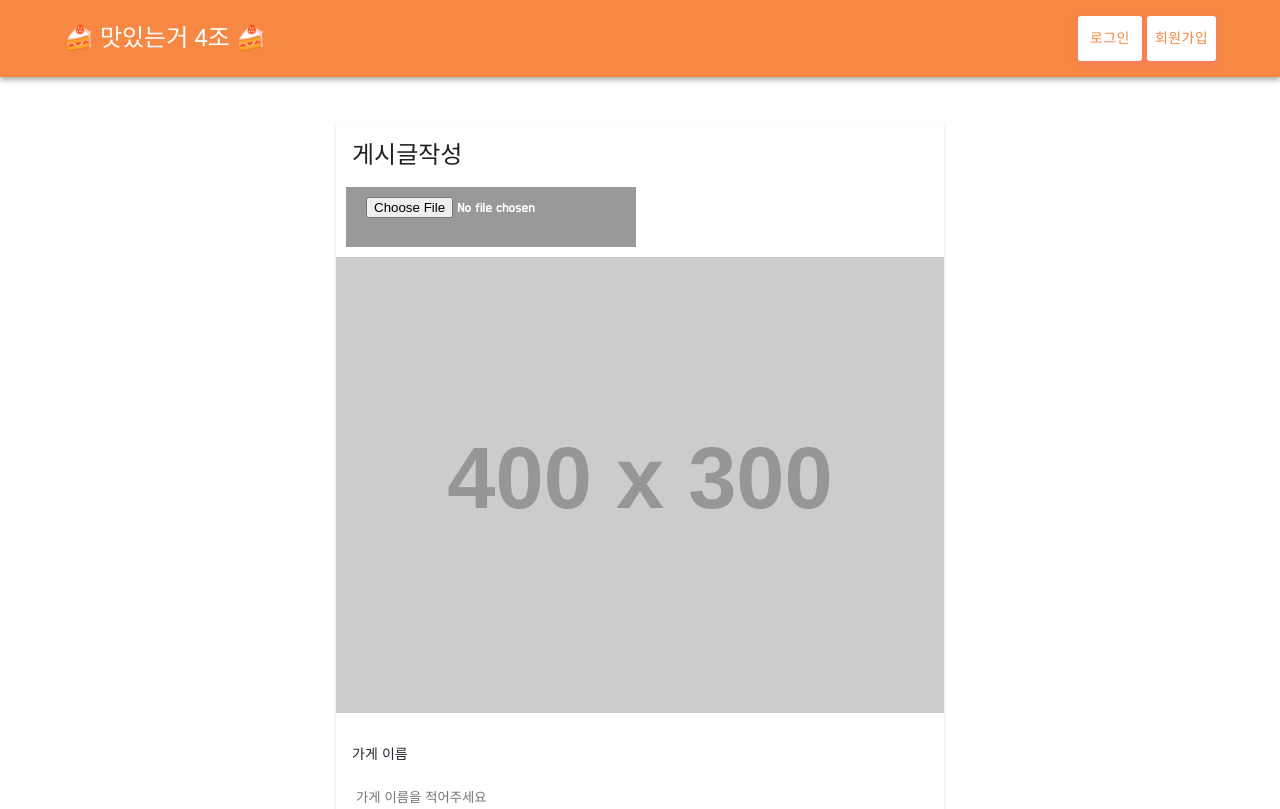
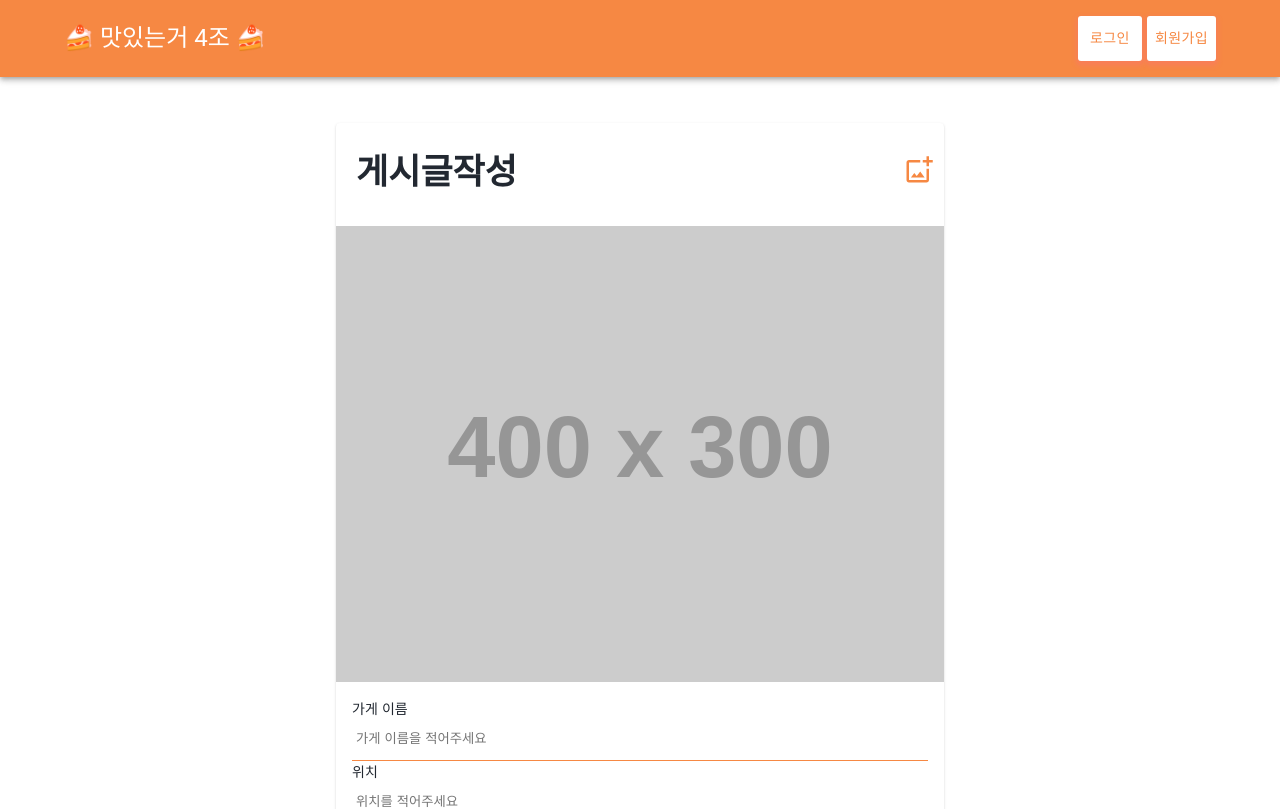
Before and after one commit to zinny22/restaurant_board_FE, a React (Create React App) app: page /addpost in a window 1280 px wide. Shown: the top 809 px of the page. Built offline with nearby package versions, Linux system fonts and the light colour scheme; a web font is replaced by a local one.

Commit message:
작성페이지ok

```diff
--- a/src/components/Header.js
+++ b/src/components/Header.js
@@ -51,7 +51,7 @@ const Header = () => {
               variant="h5" //글자크기
               noWrap
               component="div"
-              sx={{ flexGrow: 8, display: { xs: "none", md: "flex" } }}
+              sx={{ flexGrow: 8, display: { xs: "none", md: "flex" },}}
             >
               🍰 맛있는거 4조 🍰
             </Typography>
--- a/src/components/PostWriteD.js
+++ b/src/components/PostWriteD.js
@@ -34,11 +34,12 @@ const RecipeReviewCard = () => {
     };
 
     return (
-        <Card sx={{  }}>
-            <CardHeader
-                title="게시글작성"
-            />
-            <Upload />
+        <Card sx={{}}>
+            <Grid is_flex >
+                <Text size="35px" bold margin="20px">게시글작성</Text>
+                <Upload />
+            </Grid>
+
             <Image
                 margin="10px 0px 0px 0px"
                 shape="rectangle"
--- a/src/elements/Text.js
+++ b/src/elements/Text.js
@@ -2,9 +2,9 @@ import React from "react";
 import styled from "styled-components";
 
 const Text = (props) => {
-  const { bold, color, size, children, center} = props;
+  const { bold, color, size, children, center, margin} = props;
 
-  const styles = { bold: bold, color: color, size: size, center: center };
+  const styles = { bold: bold, color: color, size: size, center: center, margin: margin};
 
 
   return (
@@ -22,11 +22,13 @@ Text.defaultProps = {
   color: "#222831",
   size: "14px",
   center: false,
+  margin: false,
 };
 
 const P = styled.p`
   ${(props) => props.center ? `text-align: center;` : ""}
   color: ${(props) => props.color};
+  margin: ${(props) => props.margin};
   transition: ease all .1s;
   font-size: ${(props) => props.size};
   font-weight: ${(props) => (props.bold ? "700" : "400")};
--- a/src/shared/Upload.js
+++ b/src/shared/Upload.js
@@ -1,12 +1,17 @@
-import React from "react";
+import React, { useState } from "react";
 import { useDispatch, useSelector } from "react-redux";
+import AddPhotoAlternateOutlinedIcon from '@mui/icons-material/AddPhotoAlternateOutlined';
 import styled from "styled-components";
 import { actionCreators as imageActions } from "../redux/modules/image";
+import { Grid } from "../elements/Index";
 
 const Upload = (props) => {
     const dispatch = useDispatch();
     const uploading = useSelector((state) => state.image.uploading);
     const fileInput = React.useRef();
+
+
+
 
     const selectFile = (e) => {
 
@@ -26,24 +31,33 @@ const Upload = (props) => {
 
       return (
         <React.Fragment>
+          <Grid is_end padding="10px" width="50%" >
+          <AddPhotoAlternateOutlinedIcon
+           style={{color:"#f68843", fontSize:"30px", cursor:"pointer"}}
+           onClick={() => {
+
+            fileInput.current.click()
+           }}/>
           <Input
+            id="file"
             type="file"
+            disabled={uploading}
             ref={fileInput}
             onChange={selectFile}
-            disabled={uploading}
           />
+         </Grid>
         </React.Fragment>
       );
 };
 
-const Input= styled.input`
-display: inline-block;
-padding: 10px 20px;
-color: #fff;
-vertical-align: middle;
-background-color: #999999;
-cursor: pointer;
-height: 40px;
-margin-left: 10px;
+
+const Input = styled.input`
+position: absolute;
+width: 0;
+height: 0;
+padding: 0;
+overflow: hidden;
+border: 0;
 `
+
 export default Upload;
```
